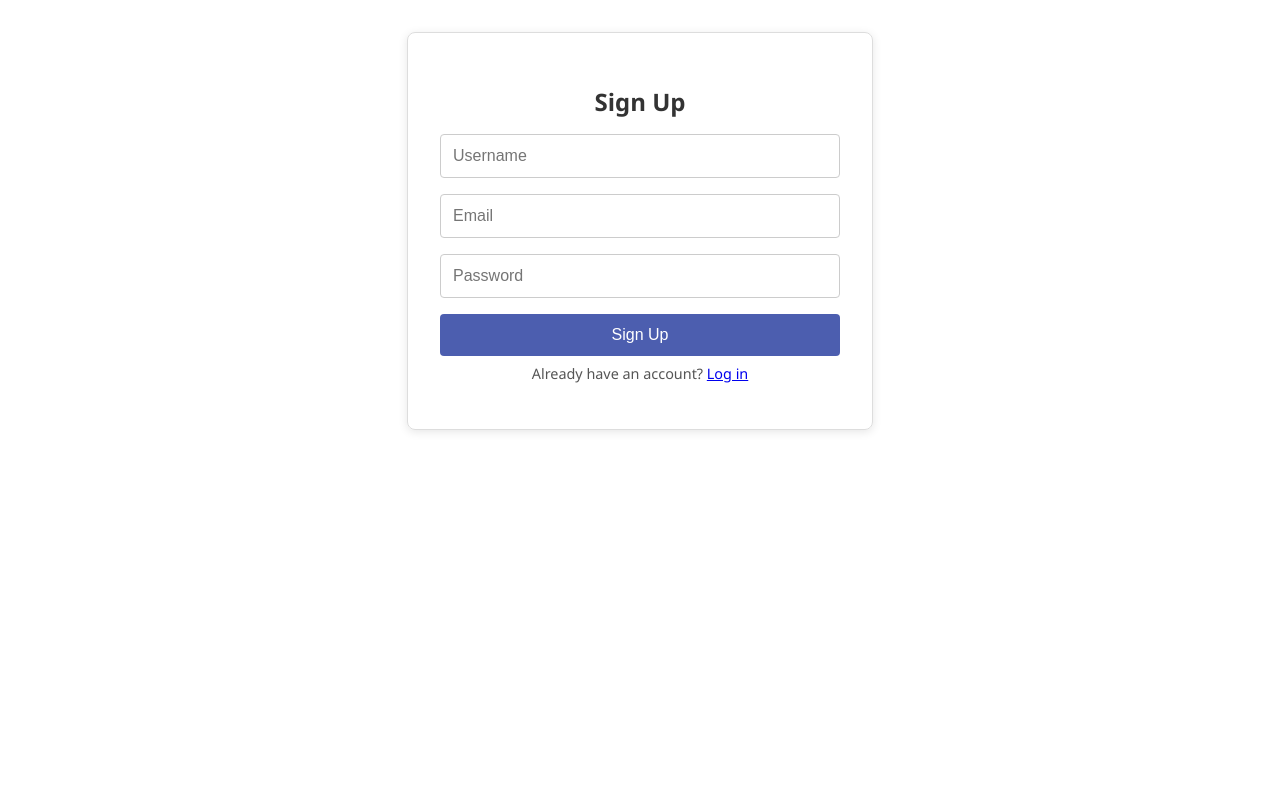
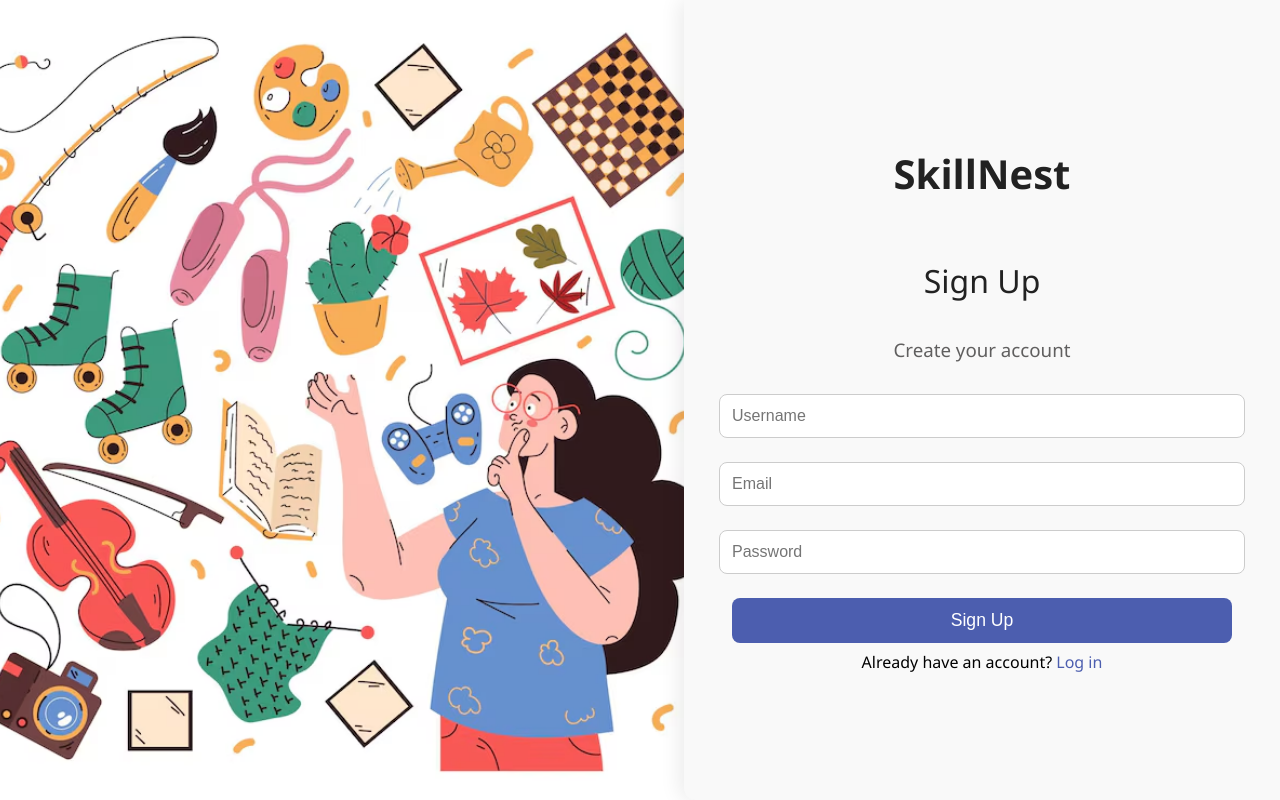
Before and after one commit to Arjabi04/SkillNest, a React (Create React App) app in the folder frontend/: page /signup in a window 1280 px wide. Built offline with nearby package versions, Linux system fonts and the light colour scheme.

Commit message:
css fixes signup

```diff
--- /dev/null
+++ b/frontend/src/components/SignupForm.css
@@ -0,0 +1,116 @@
+/* Full page: two columns */
+.signup-page {
+  display: flex;
+  height: 100vh;
+  width: 100vw;
+  font-family: 'Segoe UI', Tahoma, Geneva, Verdana, sans-serif;
+}
+
+/* Left side: Image */
+.signup-image {
+  flex: 1; /* take half or remaining space */
+  background-image: url('../assets/signup_image.jpg');
+  background-size: cover;
+  background-position: center;
+  background-repeat: no-repeat;
+}
+
+/* Right side: Form container */
+.signup-container {
+  width: 500px;
+  display: flex;
+  flex-direction: column;
+  align-items: center;
+  justify-content: center;
+  padding: 3rem;
+  background-color: #f9f9f9;
+  box-shadow: -5px 0 20px rgba(0,0,0,0.08);
+  border-radius: 0 0 0 12px;
+}
+
+/* Brand / heading */
+.signup-brand {
+  font-size: 2.5rem;
+  font-weight: 700;
+  color: #222;
+  text-align: center;
+  margin-bottom: 2rem;
+}
+
+.signup-heading {
+  font-size: 2rem;
+  font-weight: 500;
+  color: #222;
+  text-align: center;
+  margin-bottom: 1rem;
+}
+
+.signup-subheading {
+  font-weight: 200;
+  color: #605f5f;
+  text-align: center;
+  margin-bottom: 2rem;
+}
+
+/* Form */
+.signup-form {
+  display: flex;
+  flex-direction: column;
+  width: 100%;
+  gap: 1.5rem;
+  align-items: center;
+}
+
+.signup-form input {
+  padding: 0.75rem;
+  font-size: 1rem;
+  border-radius: 8px;
+  border: 1px solid #ccc;
+  width: 100%;
+  transition: border-color 0.3s;
+}
+
+.signup-form input:focus {
+  border-color: #4c5eafff;
+  outline: none;
+}
+
+.signup-form button {
+  padding: 0.75rem;
+  font-size: 1.1rem;
+  border-radius: 8px;
+  border: none;
+  background-color: #4c5eafff;
+  color: white;
+  cursor: pointer;
+  transition: background-color 0.3s;
+  width: 100%;
+}
+
+.signup-form button:hover {
+  background-color: #3b4cdd;
+}
+
+/* Helper text */
+.helper-text {
+  text-align: center;
+  width: 100%;
+  margin: 1rem 0 0 0;
+}
+
+.helper-text a {
+  color: #4c5eafff;
+  text-decoration: none;
+}
+
+.helper-text a:hover {
+  text-decoration: underline;
+}
+
+/* Message */
+.signup-message {
+  margin-top: 1rem;
+  font-size: 0.95rem;
+  color: #444;
+  text-align: center;
+}
--- a/frontend/src/components/SignupForm.jsx
+++ b/frontend/src/components/SignupForm.jsx
@@ -1,6 +1,8 @@
 import { useState } from "react";
 import { signup } from "../api/auth";
-import { Link } from "react-router-dom"; // for routing
+import { Link } from "react-router-dom";
+import "./SignupForm.css"; // import CSS
+
 
 export default function SignupForm() {
   const [form, setForm] = useState({ username: "", email: "", password: "" });
@@ -14,102 +16,31 @@ export default function SignupForm() {
     try {
       const data = await signup(form.username, form.email, form.password);
       setMessage(`🎉 Welcome, ${data.user.username}!`);
-      console.log("Signup success:", data);
-      setForm({ username: "", email: "", password: "" }); // reset form
+      setForm({ username: "", email: "", password: "" });
     } catch (err) {
       setMessage("⚠️ Signup failed. Try again.");
     }
   };
 
   return (
-    <div style={styles.container}>
-      <h2 style={styles.heading}>Sign Up</h2>
-      <form onSubmit={handleSubmit} style={styles.form}>
-        <input
-          name="username"
-          placeholder="Username"
-          value={form.username}
-          onChange={handleChange}
-          style={styles.input}
-          required
-        />
-        <input
-          name="email"
-          type="email"
-          placeholder="Email"
-          value={form.email}
-          onChange={handleChange}
-          style={styles.input}
-          required
-        />
-        <input
-          name="password"
-          type="password"
-          placeholder="Password"
-          value={form.password}
-          onChange={handleChange}
-          style={styles.input}
-          required
-        />
-        <button type="submit" style={styles.button}>
-          Sign Up
-        </button>
-      </form>
+    <div className="signup-page">
+  <div className="signup-image"></div>
+  <div className="signup-container">
+    <h1 className="signup-brand">SkillNest</h1>
+    <h2 className="signup-heading">Sign Up</h2>
+    <h3 className="signup-subheading">Create your account</h3>
 
-      {/* Helper text with route to login */}
-      <p style={styles.helperText}>
-        Already have an account? <Link to="/login">Log in</Link>
-      </p>
+    <form className="signup-form" onSubmit={handleSubmit}>
+      <input name="username" placeholder="Username" value={form.username} onChange={handleChange} required />
+      <input name="email" type="email" placeholder="Email" value={form.email} onChange={handleChange} required />
+      <input name="password" type="password" placeholder="Password" value={form.password} onChange={handleChange} required />
+      <button type="submit">Sign Up</button>
+    </form>
 
-      {message && <p style={styles.message}>{message}</p>}
-    </div>
+    {message && <p className="signup-message">{message}</p>}
+    <p className="helper-text">Already have an account? <Link to="/login">Log in</Link></p>
+  </div>
+</div>
+
   );
 }
-
-// Styling
-const styles = {
-  container: {
-    maxWidth: "400px",
-    margin: "2rem auto",
-    padding: "2rem",
-    border: "1px solid #ddd",
-    borderRadius: "8px",
-    boxShadow: "0 2px 10px rgba(0,0,0,0.1)",
-    fontFamily: "'Segoe UI', Tahoma, Geneva, Verdana, sans-serif",
-    textAlign: "center",
-  },
-  heading: {
-    marginBottom: "1rem",
-    color: "#333",
-  },
-  form: {
-    display: "flex",
-    flexDirection: "column",
-    gap: "1rem",
-  },
-  input: {
-    padding: "0.75rem",
-    fontSize: "1rem",
-    borderRadius: "4px",
-    border: "1px solid #ccc",
-  },
-  button: {
-    padding: "0.75rem",
-    fontSize: "1rem",
-    borderRadius: "4px",
-    border: "none",
-    backgroundColor: "#4c5eafff",
-    color: "white",
-    cursor: "pointer",
-  },
-  message: {
-    marginTop: "1rem",
-    fontWeight: "bold",
-    color: "#ff5722",
-  },
-  helperText: {
-    marginTop: "0.5rem",
-    fontSize: "0.9rem",
-    color: "#555",
-  },
-};
```
Also changed, not shown: frontend/src/assets/signup_image.jpg (renamed from frontend/src/assets/signup_imag.avif).
